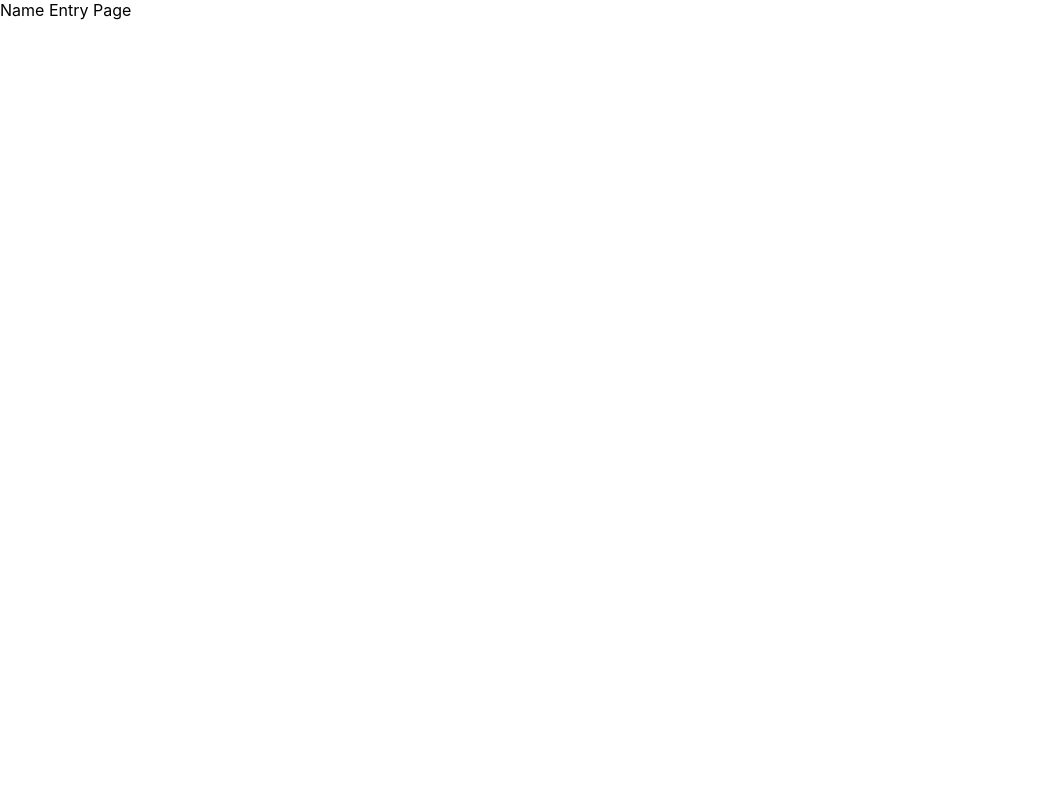
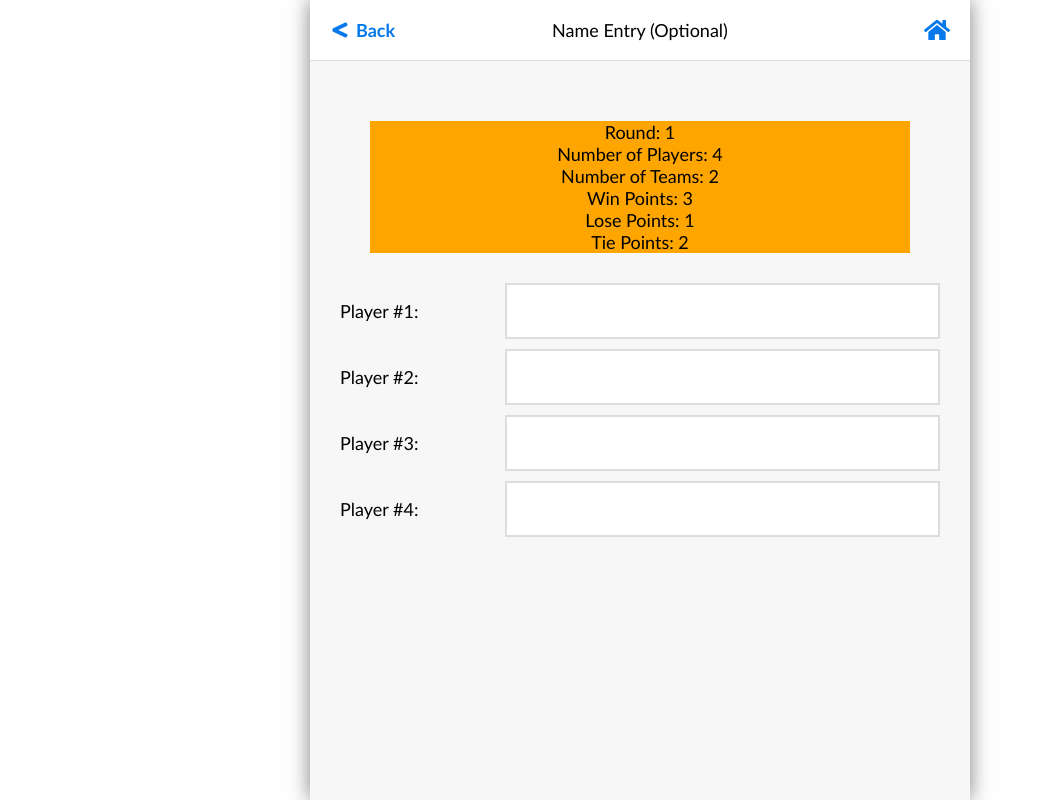
Before and after one commit to christianhalsell/app-street-sports-challenger, a React (Create React App) app: page /nameentry in a window 1280 px wide. Shown: the whole page, without its empty margins (0-1045 px from the left). Built offline with nearby package versions, Linux system fonts and the light colour scheme.

Commit message:
render name entry inputs

```diff
--- a/src/components/Content.module.css
+++ b/src/components/Content.module.css
@@ -3,7 +3,8 @@
   display: flex;
   flex-direction: column;
   height: 100%;
-  padding: 30px 10px;
+  overflow-y: scroll;
+  padding: 30px 30px;
   text-align: center;
 }
 
--- a/src/components/ErrorModal.js
+++ b/src/components/ErrorModal.js
@@ -2,16 +2,18 @@ import React from 'react';
 import Modal from 'react-modal';
 import Button from '../components/Button';
 
+import Colors from '../constants/Colors';
 import styles from './ErrorModal.module.css';
 
 const customStyles = {
   content: {
-    borderColor: '#ddd',
+    borderColor: Colors.LightGray,
+    borderRadius: '20px',
     bottom: 'auto',
+    boxSizing: 'border-box',
     left: '50%',
     marginRight: '-50%',
-    padding: 0,
-    boxSizing: 'border-box',
+    padding: '10px 0',
     right: 'auto',
     textAlign: 'center',
     top: '50%',
--- a/src/components/PlayerInputForm.js
+++ b/src/components/PlayerInputForm.js
@@ -15,7 +15,9 @@ import styles from './PlayerInputForm.module.css';
 
 const PlayerInputForm = ({ setModalMessage }) => {
   const dispatch = useDispatch();
-  const { round, playersCount, teamsCount, pointsWin, pointsLoss, pointsTie } =
+
+  // Selectors
+  const { playersCount, teamsCount, pointsWin, pointsLoss, pointsTie } =
     useSelector((state) => state.scores);
 
   const navigate = useNavigate();
--- a/src/index.css
+++ b/src/index.css
@@ -46,6 +46,14 @@ code {
 
   --orange-background-gradient-start: #ff9400;
   --orange-background-gradient-end: #f3693c;
+
+  /* Layouts */
+  --button-margin-vertical: 1.875rem;
+  --button-single-width: 50%;
+  --input-area-padding: 1.25rem;
+  --margin-bottom: 1.25rem;
+  --modal-top-margin: 3.125rem;
+  --padding: 0.625rem;
 }
 
 .button-wrapper {
--- a/src/pages/NameEntryPage.js
+++ b/src/pages/NameEntryPage.js
@@ -1,7 +1,82 @@
-import React from 'react';
+import React, { useState, useEffect } from 'react';
+import { FaLessThan, FaHome } from 'react-icons/fa';
+import { useNavigate } from 'react-router-dom';
+import { useSelector, useDispatch } from 'react-redux';
+
+import Container from '../components/Container';
+import Header from '../components/Header';
+import Content from '../components/Content';
+import Button from '../components/Button';
+
+import styles from './NameEntryPage.module.css';
 
 const NameEntryPage = () => {
-  return <div>Name Entry Page</div>;
+  const navigate = useNavigate();
+  const dispatch = useDispatch();
+
+  // Selectors
+  const { round, playersCount, teamsCount, pointsWin, pointsLoss, pointsTie } =
+    useSelector((state) => state.scores);
+
+  // State
+  const [playerNames, setPlayerNames] = useState(
+    Array.from({ length: playersCount })
+  );
+
+  // Add names to playerNames state
+  const nameInputHandler = (index, name) => {
+    setPlayerNames((prev) => {
+      const tempArray = [...prev];
+      tempArray[index] = name;
+      return tempArray;
+    });
+  };
+
+  return (
+    <Container>
+      <Header
+        title='Name Entry (Optional)'
+        leftContent={
+          <Button buttonType='text' onClick={() => navigate(-1)}>
+            <FaLessThan size={20} />{' '}
+            <span style={{ paddingLeft: 6 }}>Back</span>
+          </Button>
+        }
+        rightContent={
+          <Button buttonType='text' onClick={() => navigate('/')}>
+            <FaHome size={26} />
+          </Button>
+        }
+      />
+      <Content>
+        <div style={{ backgroundColor: 'orange', margin: 30 }}>
+          <div>Round: {round}</div>
+          <div>Number of Players: {playersCount}</div>
+          <div>Number of Teams: {teamsCount}</div>
+          <div>Win Points: {pointsWin}</div>
+          <div>Lose Points: {pointsLoss}</div>
+          <div>Tie Points: {pointsTie}</div>
+        </div>
+
+        {playerNames.map((item, idx) => {
+          return (
+            <div className={styles.nameEntryArea_Wrapper} key={idx}>
+              <div className={styles.nameEntryArea_Name}>
+                <div>Player #{idx + 1}: </div>
+              </div>
+              <div className={styles.nameEntryArea_Input}>
+                <input
+                  className={styles.scoreInput}
+                  maxLength={50}
+                  onChangeText={(e) => nameInputHandler(idx, e)}
+                />
+              </div>
+            </div>
+          );
+        })}
+      </Content>
+    </Container>
+  );
 };
 
 export default NameEntryPage;
--- /dev/null
+++ b/src/pages/NameEntryPage.module.css
@@ -0,0 +1,26 @@
+.nameEntryArea_Wrapper {
+  align-items: center;
+  display: flex;
+  padding-bottom: var(--padding);
+}
+
+.nameEntryArea_Name {
+  flex: 1;
+  text-align: left;
+}
+
+.nameEntryArea_Input {
+  flex: 3;
+  text-align: right;
+}
+
+.scoreInput {
+  background-color: white;
+  border-color: var(--light-gray);
+  border-style: solid;
+  border-width: 1;
+  color: 'black';
+  font-size: 1.625rem;
+  height: 3.125rem;
+  width: 95%;
+}
```
